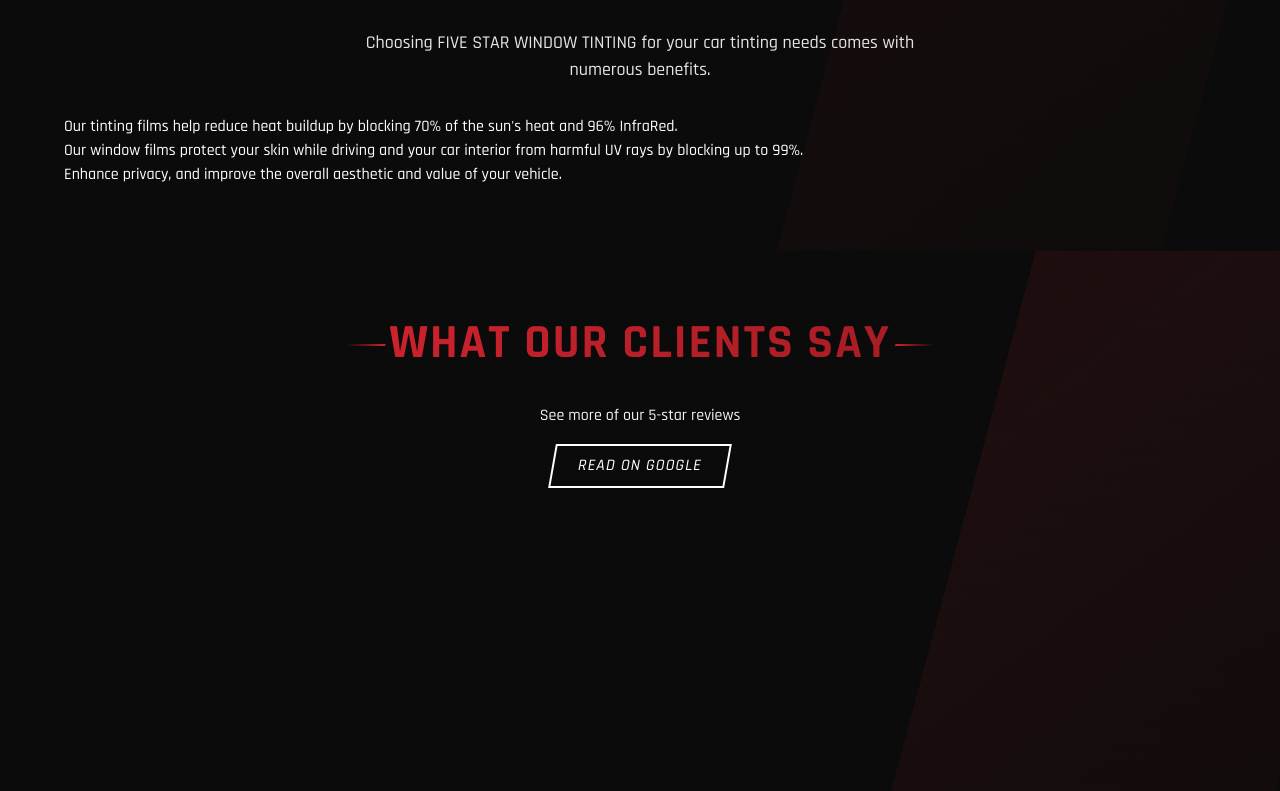
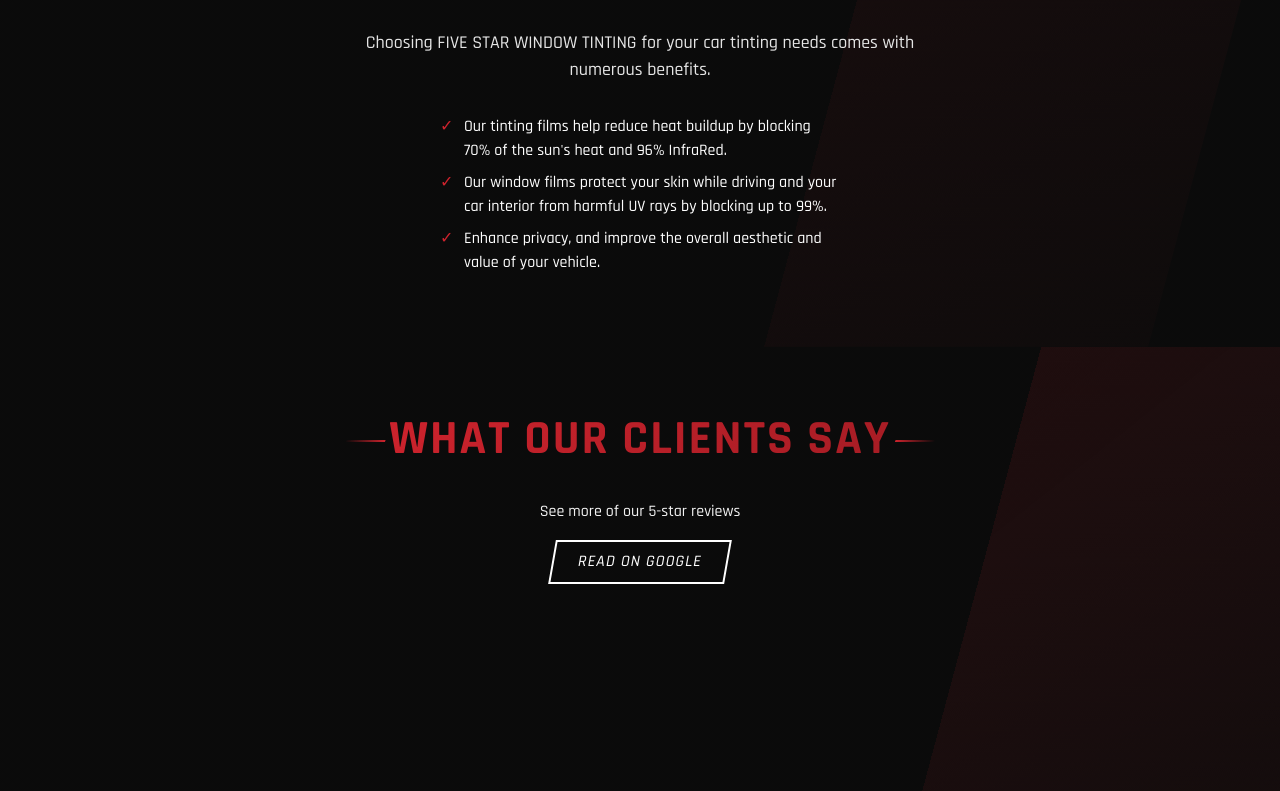
Before and after one commit to Prado-Design/FiveStarWindowTinting, a website built with Vite: page index.html in a window 1280 px wide. Shown: the part 1492-2283 px from the top of the page. Built offline with nearby package versions, Linux system fonts and the light colour scheme; a script that the page names is missing.

Commit message:
Update components.css

```diff
--- a/css/components.css
+++ b/css/components.css
@@ -1,9 +1,4 @@
 /* Component Styles */
-
-/*Widget Test*/
-.reviews-widget{
-  height: 80vh;
-}
 
 /* Hero Buttons */
 .hero-buttons {
@@ -16,6 +11,10 @@
 .hero-buttons .btn {
   min-width: 180px;
   justify-content: center;
+}
+
+.reviews-widget{
+  height: 85vh;
 }
 
 /* Logo */
@@ -289,12 +288,16 @@
 .service-features {
   margin-top: auto;
   margin-bottom: var(--spacing-md);
+  max-width: var(--container-max-width);
 }
+
+
 
 .service-features li {
   margin-bottom: var(--spacing-xs);
   padding-left: var(--spacing-md);
   position: relative;
+
 }
 
 .service-features li::before {
@@ -302,7 +305,42 @@
   position: absolute;
   left: 0;
   color: var(--color-primary);
+
 }
+
+
+/* About List */
+.about-list {
+   margin: 10px;                            /* Add some space between list items */
+  text-align: left;
+
+  max-width: 400px;
+  display: flex;                          /* Use flexbox for centering */
+  justify-content: left;
+  align-items: center;
+  flex-wrap: wrap;                         /* Allow wrapping if needed (can be removed if unnecessary) */
+  margin: 0 auto;                          /* Center the <ul> horizontally on the page */
+  padding: 0;                              /* Remove default padding */
+  list-style: none;                        /* Remove default bullets */
+  font-size: 16px;                         /* Adjust font size if needed */
+}
+
+
+.about-list li {
+  margin-bottom: var(--spacing-xs);
+  padding-left: var(--spacing-md);
+  position: relative;
+}
+
+.about-list li::before {
+  content: '✓';
+  position: absolute;
+  left: 0;
+  color: var(--color-primary);
+}
+
+
+
 
 /* Feature Cards */
 .feature-card {
```
